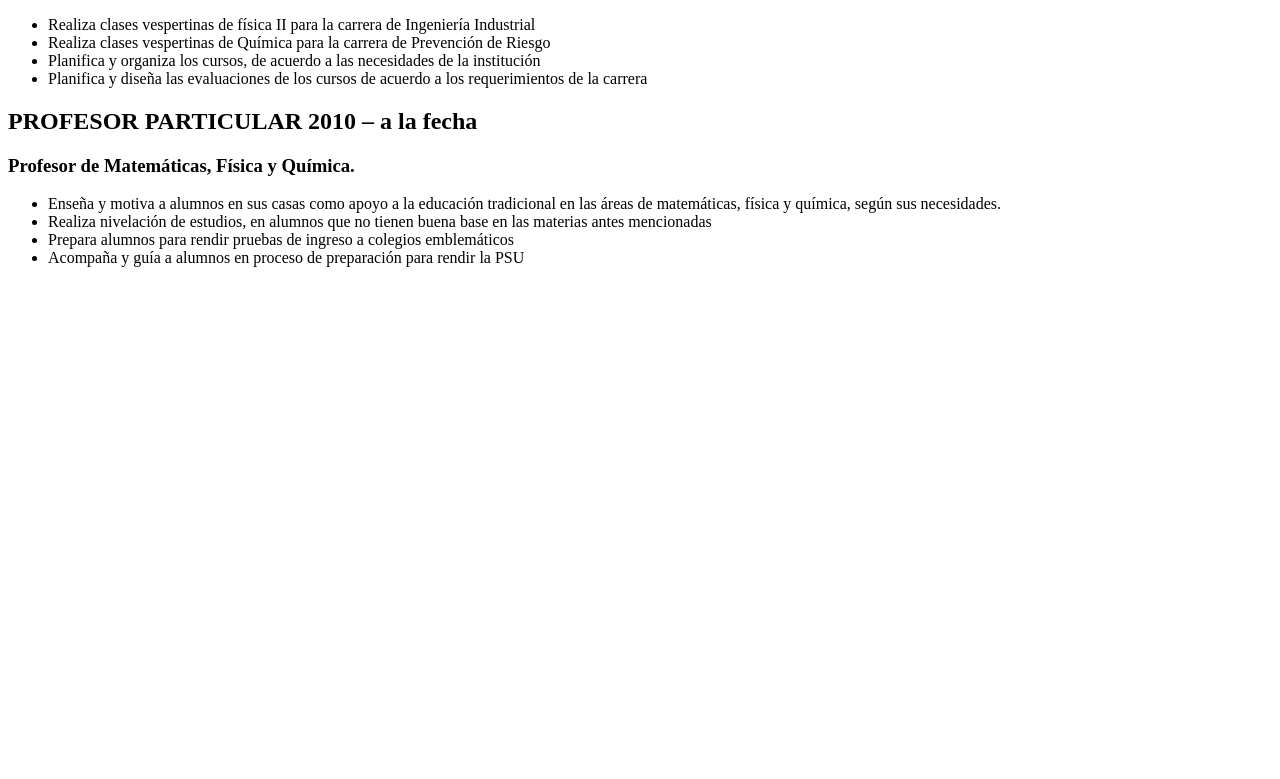
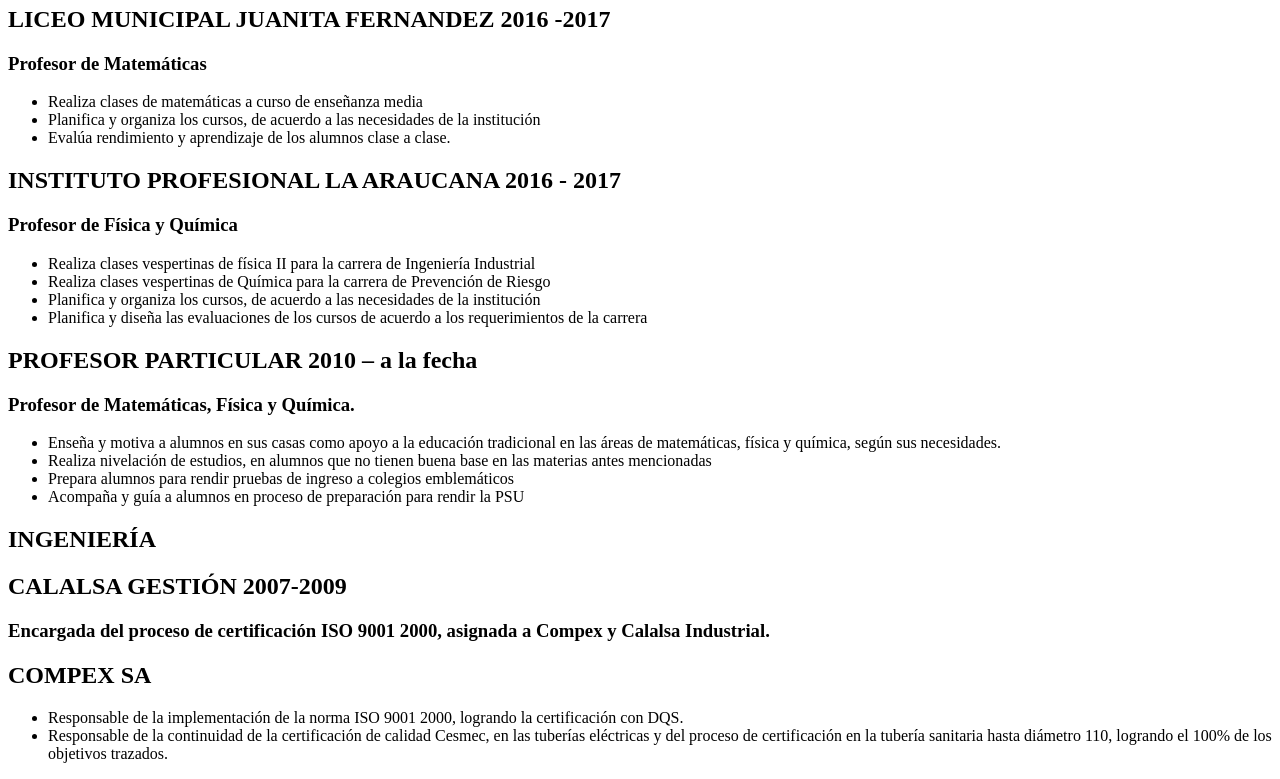
Before and after one commit to tutyval/curriculum, a plain HTML site: page index.html in a window 1280 px wide. Shown: the part 939-1718 px from the top of the page. Before the commit the page ends 1222 px from the top, so only its background shows below. Drawn offline with Linux system fonts and the light colour scheme.

Commit message:
inserte foto

```diff
--- a/index.html
+++ b/index.html
@@ -5,6 +5,7 @@
 	<title>Susana Valverde</title>
 </head>
 <body>
+	<img src="foto.jpg">
 	<h1>SUSANA VALVERDE HINOJOSA</h1>
 	<h2>Ingeniero Químico</h2>
 	<h2>Piedra Roja 125 casa 21, Quilicura</h2>
@@ -12,6 +13,7 @@
 	<h2>svalverdeh@gmail.com</h2>
 
 	<h1>Resumen</h1>
+	<a href="hppt://www.google.cl">pinche aqui</a>
 	<p>Como Ingeniero Químico mi meta principal es poder aplicar los conocimientos adquiridos, en beneficio de cumplir con las metas que la empresa plantee. He tenido la posibilidad de trabajar en el área de calidad. Poseo habilidad para el trabajo en equipo con excelentes relaciones interpersonales, soy responsable y motivadora.</p>
 
 	<h1>Experiencia Laboral</h1>
@@ -49,5 +51,13 @@
 	<li>Prepara alumnos para rendir pruebas de ingreso a colegios emblemáticos</li>
 	<li>Acompaña y guía a alumnos en proceso de preparación para rendir la PSU</li>
 </ul>
+<h2>INGENIERÍA</h2>
+<h2>CALALSA GESTIÓN 2007-2009</h2>
+<h3>Encargada del proceso de certificación ISO 9001 2000, asignada a Compex y Calalsa Industrial.</h3>
+<h2>COMPEX SA</h2>
+<ul>
+	<li>Responsable de la implementación de la norma ISO 9001 2000, logrando la certificación con DQS.</li>
+	<li>Responsable de la continuidad de la certificación de calidad Cesmec, en las tuberías eléctricas y del proceso de certificación en la tubería sanitaria hasta diámetro 110, logrando el 100% de los objetivos trazados.</li>
+</ul>
 </body>
 </html>
```
Also changed, not shown: foto.jpg (added).
